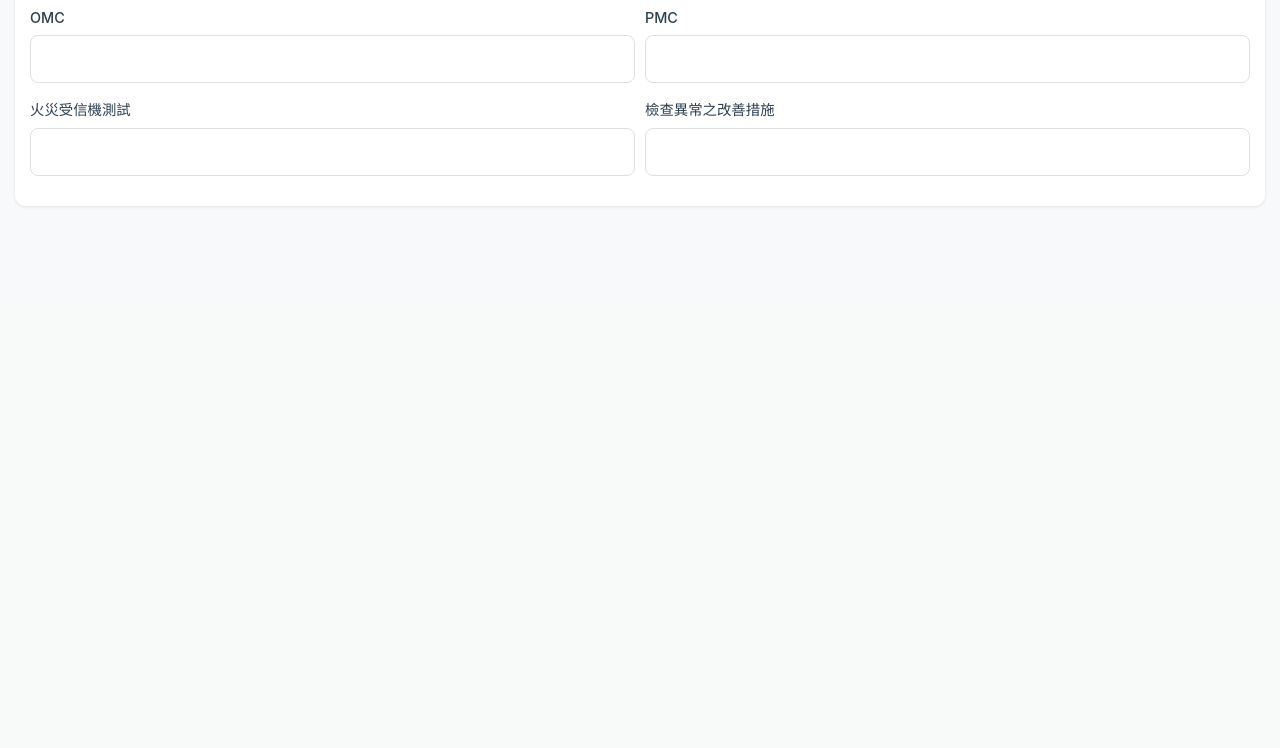
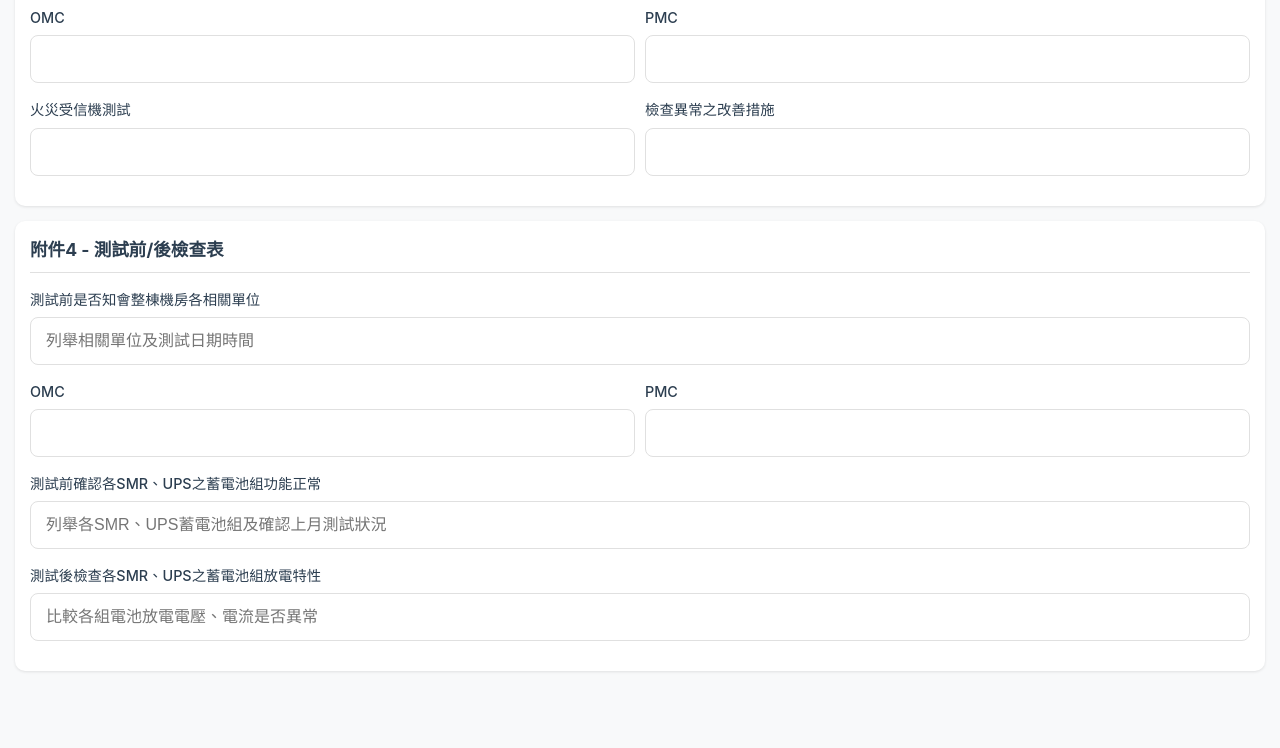
Before and after one commit to gestaboo/GEN, a Flask app: page / in a window 1280 px wide. Shown: the part 5752-6500 px from the top of the page. Before the commit the page ends 5959 px from the top, so only its background shows below. Run offline with Flask 3, Linux system fonts and the light colour scheme.

Commit message:
Update form.html

```diff
--- a/templates/form.html
+++ b/templates/form.html
@@ -1,3 +1,4 @@
+
 <!DOCTYPE html>
 <html lang="zh-TW">
 <head>
@@ -628,7 +629,36 @@
       </div>
     </form>
   </div>
+  <div class="form-section">
+        <h2>附件4 - 測試前/後檢查表</h2>
 
+        <div class="form-group">
+          <label for="check_before_notify_units">測試前是否知會整棟機房各相關單位</label>
+          <input type="text" id="check_before_notify_units" name="check_before_notify_units" placeholder="列舉相關單位及測試日期時間">
+        </div>
+
+        <div class="form-row">
+          <div class="form-group">
+            <label for="omc">OMC</label>
+            <input type="text" id="omc" name="omc">
+          </div>
+
+          <div class="form-group">
+            <label for="pmc">PMC</label>
+            <input type="text" id="pmc" name="pmc">
+          </div>
+        </div>
+
+        <div class="form-group">
+          <label for="check_before_battery_status">測試前確認各SMR、UPS之蓄電池組功能正常</label>
+          <input type="text" id="check_before_battery_status" name="check_before_battery_status" placeholder="列舉各SMR、UPS蓄電池組及確認上月測試狀況">
+        </div>
+
+        <div class="form-group">
+          <label for="check_after_battery_discharge">測試後檢查各SMR、UPS之蓄電池組放電特性</label>
+          <input type="text" id="check_after_battery_discharge" name="check_after_battery_discharge" placeholder="比較各組電池放電電壓、電流是否異常">
+        </div>
+      </div>
   <button type="submit" class="btn-submit">✓ 產生測試報告</button>
 
   <script>
```
